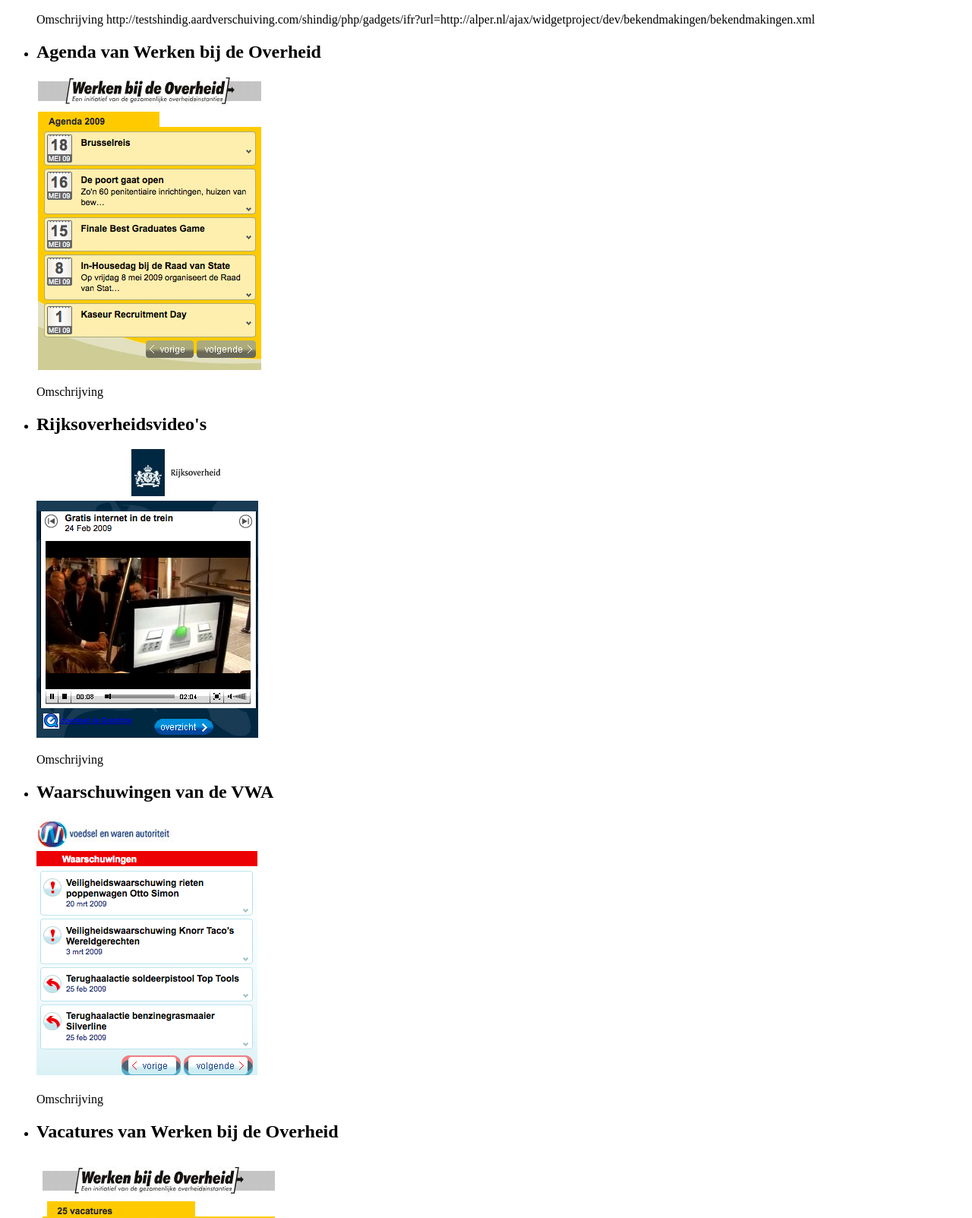
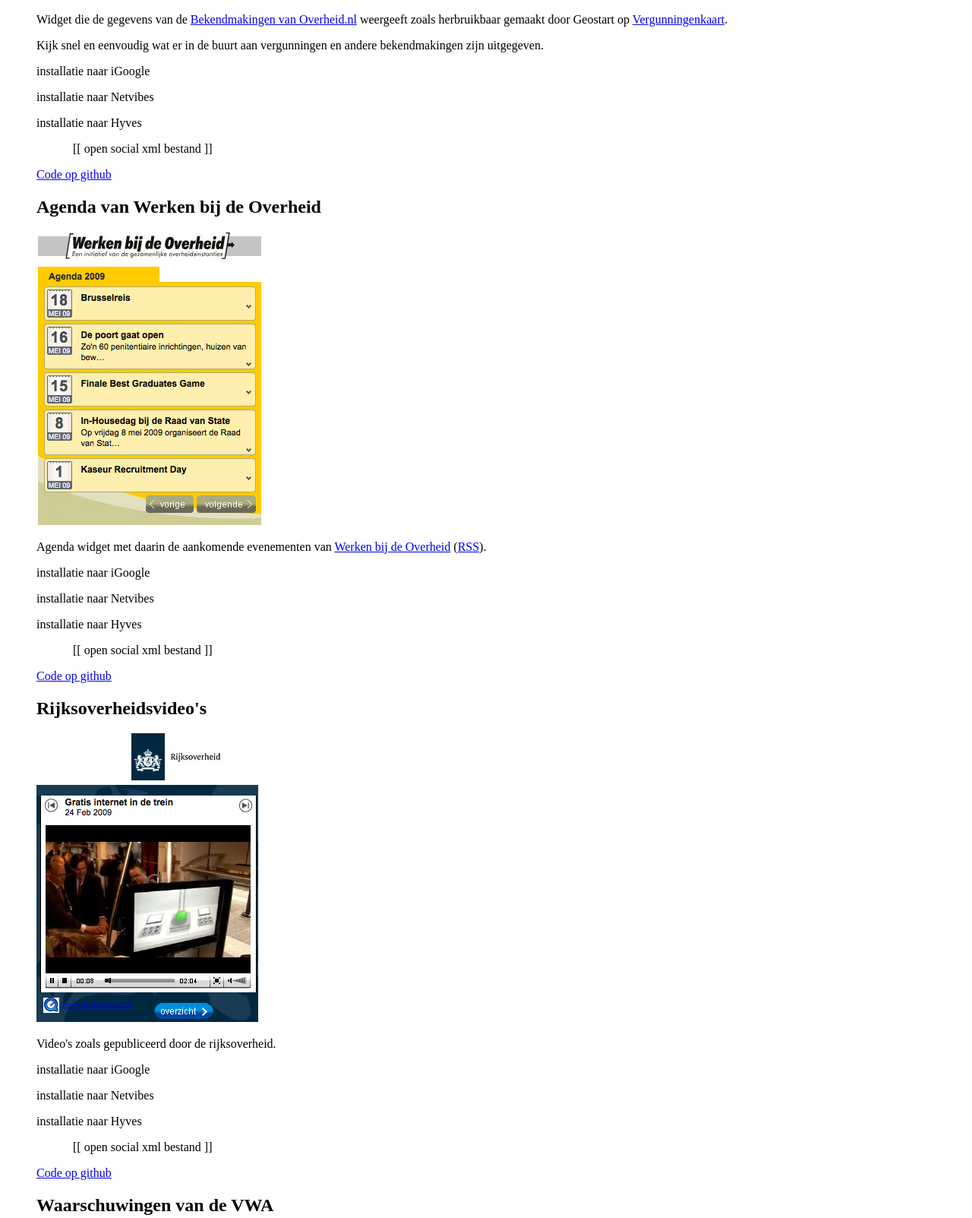
Before and after one commit to alper/nlgovwidgets, a plain HTML site: page installer.html in a window 1280 px wide. Shown: the part 459-2062 px from the top of the page at 76% size. Drawn offline with Linux system fonts and the light colour scheme.

Commit message:
Added descriptions and stub installer code to installer.

```diff
--- a/installer.html
+++ b/installer.html
@@ -4,6 +4,17 @@
 <head>
 	<meta http-equiv="Content-Type" content="text/html; charset=utf-8">
 	<title>Beschrijving en Installatie van Widgets</title>
+
+	<style type="text/css" media="screen">
+		#widgetlist {
+			list-style-type: none;
+		}
+
+		P.opensocialxml {
+			padding-left: 3em;
+		}
+	</style>
+
 </head>
 
 
@@ -11,37 +22,70 @@
 
 	<h1>Widgets</h1>
 
-	<ul>
+	<ul id="widgetlist">
 		<li>
 			<h2>Zoekdienst Bekendmakingen</h2>
 			<img src="bekendmakingen/screenshot.png">
-			<p>Omschrijving
 
-				http://testshindig.aardverschuiving.com/shindig/php/gadgets/ifr?url=http://alper.nl/ajax/widgetproject/dev/bekendmakingen/bekendmakingen.xml</p>
+			<p>Widget die de gegevens van de <a href="http://www.overheid.nl/overheidsinformatie/bekendmakingen">Bekendmakingen van Overheid.nl</a> weergeeft zoals herbruikbaar gemaakt door Geostart op <a href="http://www.vergunningenkaart.nl/">Vergunningenkaart</a>.</p>
+
+			<p>Kijk snel en eenvoudig wat er in de buurt aan vergunningen en andere bekendmakingen zijn uitgegeven.</p>
+
+			<p>installatie naar iGoogle</p>
+			<p>installatie naar Netvibes</p>
+			<p>installatie naar Hyves</p>
+			<p class="opensocialxml">[[ open social xml bestand ]]</p>
+			<p><a href="http://github.com/alper/nlgovwidgets/tree/7333b28cf93e6a866e2958c2fc4c69db4257cac5/bekendmakingen">Code op github</a></p>
 		</li>
 
 		<li>
 			<h2>Agenda van Werken bij de Overheid</h2>
 			<img src="agenda/screenshot.png">
-			<p>Omschrijving</p>
+
+			<p>Agenda widget met daarin de aankomende evenementen van <a href="http://www.werkenbijdeoverheid.nl/">Werken bij de Overheid</a> (<a href="http://www.werkenbijdeoverheid.nl/rss/agenda.cfm">RSS</a>).</p>
+
+			<p>installatie naar iGoogle</p>
+			<p>installatie naar Netvibes</p>
+			<p>installatie naar Hyves</p>
+			<p class="opensocialxml">[[ open social xml bestand ]]</p>
+			<p><a href="http://github.com/alper/nlgovwidgets/tree/7333b28cf93e6a866e2958c2fc4c69db4257cac5/agenda">Code op github</a></p>
 		</li>
 
 		<li>
 			<h2>Rijksoverheidsvideo's</h2>
 			<img src="video/screenshot.png">
-			<p>Omschrijving</p>
+
+			<p>Video's zoals gepubliceerd door de rijksoverheid.</p>
+
+			<p>installatie naar iGoogle</p>
+			<p>installatie naar Netvibes</p>
+			<p>installatie naar Hyves</p>
+			<p class="opensocialxml">[[ open social xml bestand ]]</p>
+			<p><a href="http://github.com/alper/nlgovwidgets/tree/88a85aba11d8050e4d24cb58b99a083b6659cb1a/video">Code op github</a></p>
 		</li>
 
 		<li>
 			<h2>Waarschuwingen van de VWA</h2>
 			<img src="vwa/screenshot.png">
-			<p>Omschrijving</p>
+			<p>De meest recente waarschuwingen van de <a href="http://www.vwa.nl/">Voedsel en Warenauthoriteit</a> (<a href="http://www.vwa.nl/pls/feed/cne_content_syndication.feed?channel=10012&context=2001&flavor=rss20">RSS</a>).</p>
+
+			<p>installatie naar iGoogle</p>
+			<p>installatie naar Netvibes</p>
+			<p>installatie naar Hyves</p>
+			<p class="opensocialxml">[[ open social xml bestand ]]</p>
+			<p><a href="http://github.com/alper/nlgovwidgets/tree/88a85aba11d8050e4d24cb58b99a083b6659cb1a/vwa">Code op github</a></p>
 		</li>
 
 		<li>
 			<h2>Vacatures van Werken bij de Overheid</h2>
 			<img src="vacatures/screenshot.png">
-			<p>Omschrijving</p>
+			<p>De vacatures van <a href="http://www.werkenbijdeoverheid.nl/">Werken bij de Overheid</a> (<a href="http://www.werkenbijdeoverheid.nl/rss/">RSS</a>).</p>
+
+			<p>installatie naar iGoogle</p>
+			<p>installatie naar Netvibes</p>
+			<p>installatie naar Hyves</p>
+			<p class="opensocialxml">[[ open social xml bestand ]]</p>
+			<p><a href="http://github.com/alper/nlgovwidgets/tree/88a85aba11d8050e4d24cb58b99a083b6659cb1a/vacatures">Code op github</a></p>
 		</li>
 	</ul>
 
```
